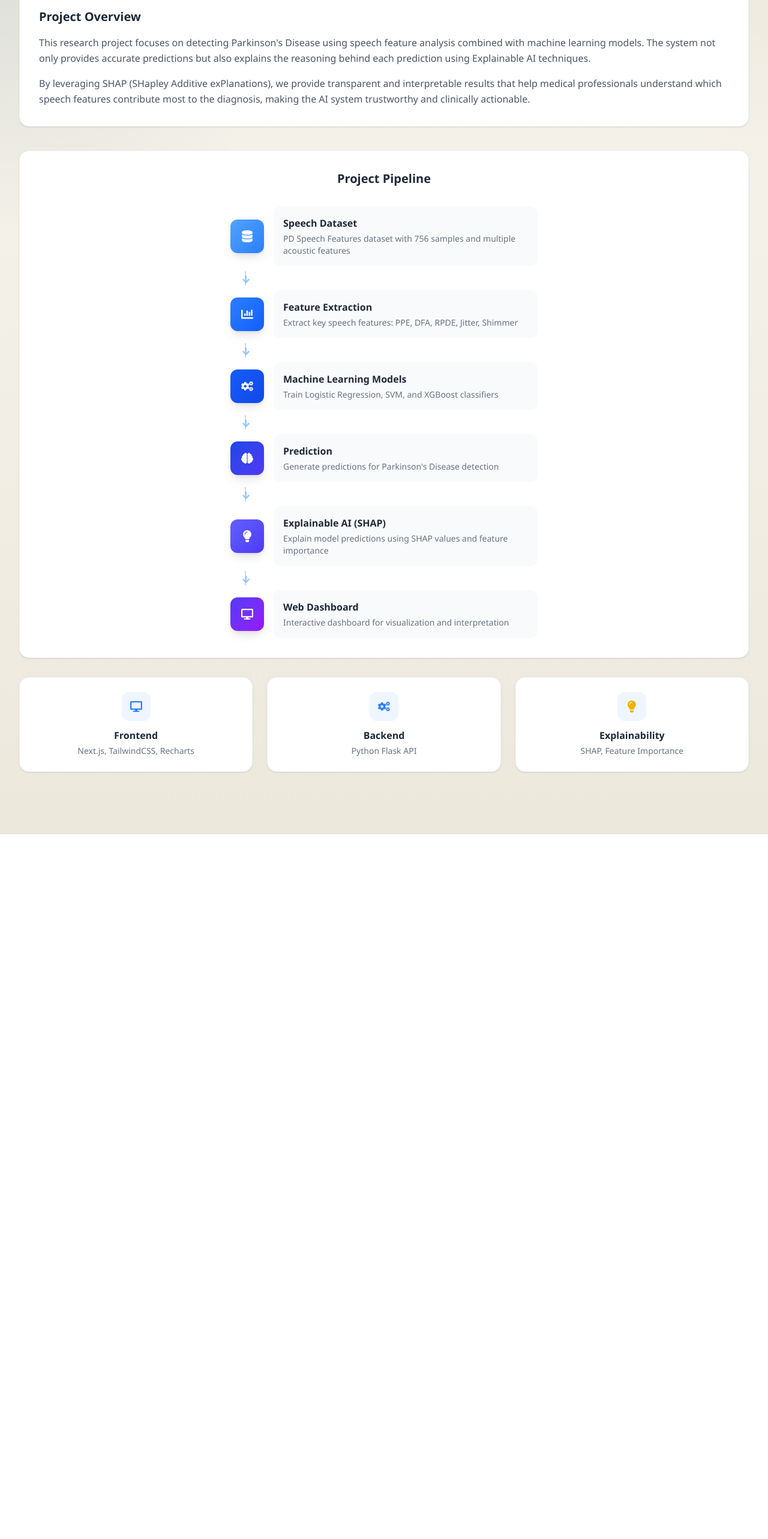
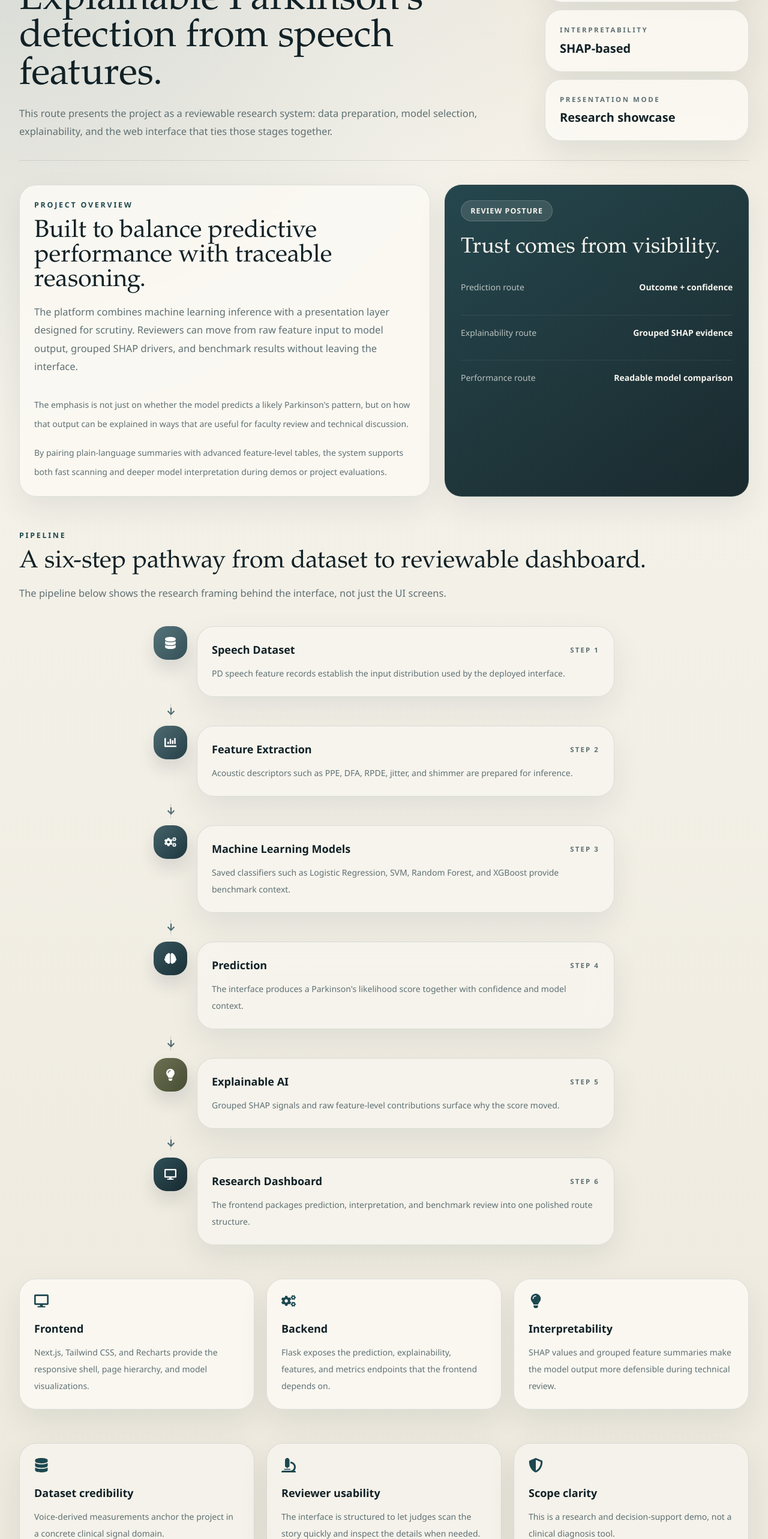
Before and after one commit to Saikushal185/SDP-Website, a Next.js app in the folder frontend/: page /about in a window 1280 px wide. Shown: the part 234-2800 px from the top of the page at 60% size. Before the commit the page ends 1625 px from the top, so only its background shows below. Built offline with nearby package versions, Linux system fonts and the light colour scheme.

Commit message:
Rework methodology page presentation

```diff
--- a/frontend/src/app/about/page.tsx
+++ b/frontend/src/app/about/page.tsx
@@ -1,141 +1,240 @@
 "use client";
+
 import {
-  FaDatabase,
-  FaCogs,
+  FaArrowDown,
   FaBrain,
   FaChartBar,
+  FaCogs,
+  FaDatabase,
+  FaDesktop,
   FaLightbulb,
-  FaDesktop,
-  FaArrowDown,
+  FaMicroscope,
+  FaShieldAlt,
 } from "react-icons/fa";
+import {
+  PageIntro,
+  Panel,
+  SectionHeading,
+  SiteContainer,
+  StatusPill,
+} from "@/components/site/ui";
 
 const pipelineSteps = [
   {
     icon: FaDatabase,
     title: "Speech Dataset",
-    description: "PD Speech Features dataset with 756 samples and multiple acoustic features",
-    color: "from-blue-400 to-blue-500",
+    description:
+      "PD speech feature records establish the input distribution used by the deployed interface.",
+    color: "from-[#55737a] to-[#365258]",
   },
   {
     icon: FaChartBar,
     title: "Feature Extraction",
-    description: "Extract key speech features: PPE, DFA, RPDE, Jitter, Shimmer",
-    color: "from-blue-500 to-blue-600",
+    description:
+      "Acoustic descriptors such as PPE, DFA, RPDE, jitter, and shimmer are prepared for inference.",
+    color: "from-[#4f6b72] to-[#274149]",
   },
   {
     icon: FaCogs,
     title: "Machine Learning Models",
-    description: "Train Logistic Regression, SVM, and XGBoost classifiers",
-    color: "from-blue-600 to-blue-700",
+    description:
+      "Saved classifiers such as Logistic Regression, SVM, Random Forest, and XGBoost provide benchmark context.",
+    color: "from-[#45636a] to-[#1f3840]",
   },
   {
     icon: FaBrain,
     title: "Prediction",
-    description: "Generate predictions for Parkinson's Disease detection",
-    color: "from-blue-700 to-indigo-600",
+    description:
+      "The interface produces a Parkinson's likelihood score together with confidence and model context.",
+    color: "from-[#38555d] to-[#1a3138]",
   },
   {
     icon: FaLightbulb,
-    title: "Explainable AI (SHAP)",
-    description: "Explain model predictions using SHAP values and feature importance",
-    color: "from-indigo-500 to-indigo-600",
+    title: "Explainable AI",
+    description:
+      "Grouped SHAP signals and raw feature-level contributions surface why the score moved.",
+    color: "from-[#6d7053] to-[#484f34]",
   },
   {
     icon: FaDesktop,
-    title: "Web Dashboard",
-    description: "Interactive dashboard for visualization and interpretation",
-    color: "from-indigo-600 to-purple-600",
+    title: "Research Dashboard",
+    description:
+      "The frontend packages prediction, interpretation, and benchmark review into one polished route structure.",
+    color: "from-[#2f5058] to-[#182a31]",
   },
 ];
 
 export default function AboutPage() {
   return (
-    <div className="max-w-7xl mx-auto px-4 sm:px-6 lg:px-8 py-10">
-      <div className="mb-8">
-        <h1 className="text-3xl font-bold text-gray-900">About the Project</h1>
-        <p className="text-gray-500 mt-1">
-          Explainable AI for Parkinson&apos;s Disease Detection using Speech Features
+    <div className="pb-20">
+      <PageIntro
+        eyebrow="Methodology"
+        title="Explainable Parkinson&apos;s detection from speech features."
+        description="This route presents the project as a reviewable research system: data preparation, model selection, explainability, and the web interface that ties those stages together."
+        meta={[
+          { label: "Primary modality", value: "Speech features" },
+          { label: "Interpretability", value: "SHAP-based" },
+          { label: "Presentation mode", value: "Research showcase" },
+        ]}
+      />
+
+      <SiteContainer className="space-y-14 pt-10">
+        <section className="grid gap-6 lg:grid-cols-[1.15fr_0.85fr]">
+          <Panel>
+            <SectionHeading
+              eyebrow="Project overview"
+              title="Built to balance predictive performance with traceable reasoning."
+              description="The platform combines machine learning inference with a presentation layer designed for scrutiny. Reviewers can move from raw feature input to model output, grouped SHAP drivers, and benchmark results without leaving the interface."
+            />
+            <div className="mt-8 space-y-4 text-sm leading-8 text-[var(--text-muted)]">
+              <p>
+                The emphasis is not just on whether the model predicts a likely
+                Parkinson&apos;s pattern, but on how that output can be explained
+                in ways that are useful for faculty review and technical
+                discussion.
+              </p>
+              <p>
+                By pairing plain-language summaries with advanced feature-level
+                tables, the system supports both fast scanning and deeper model
+                interpretation during demos or project evaluations.
               </p>
             </div>
+          </Panel>
 
-      {/* Project Description */}
-      <div className="bg-white rounded-2xl p-8 shadow-sm border border-blue-50 mb-10">
-        <h2 className="text-xl font-bold text-gray-800 mb-4">
-          Project Overview
+          <Panel tone="strong">
+            <StatusPill tone="accent">Review posture</StatusPill>
+            <h2 className="mt-6 font-display text-4xl text-[#f8f5ef]">
+              Trust comes from visibility.
             </h2>
-        <p className="text-gray-600 leading-relaxed mb-4">
-          This research project focuses on detecting Parkinson&apos;s Disease
-          using speech feature analysis combined with machine learning models.
-          The system not only provides accurate predictions but also explains
-          the reasoning behind each prediction using Explainable AI techniques.
-        </p>
-        <p className="text-gray-600 leading-relaxed">
-          By leveraging SHAP (SHapley Additive exPlanations), we provide
-          transparent and interpretable results that help medical professionals
-          understand which speech features contribute most to the diagnosis,
-          making the AI system trustworthy and clinically actionable.
-        </p>
+            <div className="mt-8 space-y-4 text-sm leading-7 text-[rgba(248,245,239,0.72)]">
+              <div className="data-row !border-[rgba(248,245,239,0.08)]">
+                <span>Prediction route</span>
+                <span className="font-semibold text-[#f8f5ef]">
+                  Outcome + confidence
+                </span>
               </div>
+              <div className="data-row !border-[rgba(248,245,239,0.08)]">
+                <span>Explainability route</span>
+                <span className="font-semibold text-[#f8f5ef]">
+                  Grouped SHAP evidence
+                </span>
+              </div>
+              <div className="data-row !border-[rgba(248,245,239,0.08)]">
+                <span>Performance route</span>
+                <span className="font-semibold text-[#f8f5ef]">
+                  Readable model comparison
+                </span>
+              </div>
+            </div>
+          </Panel>
+        </section>
 
-      {/* Pipeline Diagram */}
-      <div className="bg-white rounded-2xl p-8 shadow-sm border border-blue-50">
-        <h2 className="text-xl font-bold text-gray-800 mb-8 text-center">
-          Project Pipeline
-        </h2>
-        <div className="max-w-lg mx-auto">
+        <section>
+          <SectionHeading
+            eyebrow="Pipeline"
+            title="A six-step pathway from dataset to reviewable dashboard."
+            description="The pipeline below shows the research framing behind the interface, not just the UI screens."
+          />
+          <div className="mx-auto mt-10 max-w-3xl">
             {pipelineSteps.map((step, index) => (
               <div key={step.title}>
-              {/* Step */}
-              <div className="flex items-center gap-4">
+                <div className="flex items-start gap-4">
                   <div
-                  className={`w-14 h-14 bg-gradient-to-br ${step.color} rounded-xl flex items-center justify-center flex-shrink-0 shadow-lg`}
+                    className={`flex h-14 w-14 flex-shrink-0 items-center justify-center rounded-[22px] bg-gradient-to-br ${step.color} shadow-[0_16px_28px_rgba(17,33,38,0.12)]`}
                   >
-                  <step.icon className="text-white text-xl" />
+                    <step.icon className="text-xl text-white" />
                   </div>
-                <div className="flex-1 bg-gray-50 rounded-xl p-4">
-                  <h3 className="font-semibold text-gray-800">{step.title}</h3>
-                  <p className="text-sm text-gray-500 mt-1">
+                  <div className="site-panel-muted flex-1">
+                    <div className="flex items-center justify-between gap-4">
+                      <h3 className="text-lg font-semibold text-[var(--text-strong)]">
+                        {step.title}
+                      </h3>
+                      <span className="text-[0.72rem] font-semibold uppercase tracking-[0.18em] text-[var(--text-muted)]">
+                        Step {index + 1}
+                      </span>
+                    </div>
+                    <p className="mt-3 text-sm leading-7 text-[var(--text-muted)]">
                       {step.description}
                     </p>
                   </div>
                 </div>
-
-              {/* Arrow connector */}
                 {index < pipelineSteps.length - 1 && (
-                <div className="flex items-center justify-start ml-6 my-2">
-                  <div className="w-0.5 h-6 bg-blue-200" />
-                  <FaArrowDown className="text-blue-300 text-sm -ml-[7px] mt-1" />
+                  <div className="ml-7 flex items-center py-3">
+                    <div className="h-6 w-px bg-[var(--border-strong)]" />
+                    <FaArrowDown className="-ml-[7px] text-sm text-[var(--accent)]" />
                   </div>
                 )}
               </div>
             ))}
           </div>
-      </div>
+        </section>
 
-      {/* Tech Stack */}
-      <div className="grid md:grid-cols-3 gap-6 mt-8">
-        <div className="bg-white rounded-2xl p-6 shadow-sm border border-blue-50 text-center">
-          <div className="w-12 h-12 bg-blue-50 rounded-xl flex items-center justify-center mx-auto mb-3">
-            <FaDesktop className="text-blue-500 text-xl" />
-          </div>
-          <h3 className="font-semibold text-gray-800 mb-1">Frontend</h3>
-          <p className="text-sm text-gray-500">Next.js, TailwindCSS, Recharts</p>
-        </div>
-        <div className="bg-white rounded-2xl p-6 shadow-sm border border-blue-50 text-center">
-          <div className="w-12 h-12 bg-blue-50 rounded-xl flex items-center justify-center mx-auto mb-3">
-            <FaCogs className="text-blue-500 text-xl" />
-          </div>
-          <h3 className="font-semibold text-gray-800 mb-1">Backend</h3>
-          <p className="text-sm text-gray-500">Python Flask API</p>
-        </div>
-        <div className="bg-white rounded-2xl p-6 shadow-sm border border-blue-50 text-center">
-          <div className="w-12 h-12 bg-blue-50 rounded-xl flex items-center justify-center mx-auto mb-3">
-            <FaLightbulb className="text-yellow-500 text-xl" />
-          </div>
-          <h3 className="font-semibold text-gray-800 mb-1">Explainability</h3>
-          <p className="text-sm text-gray-500">SHAP, Feature Importance</p>
-        </div>
-      </div>
+        <section className="grid gap-5 md:grid-cols-3">
+          <Panel>
+            <FaDesktop className="text-2xl text-[var(--accent-strong)]" />
+            <h3 className="mt-5 text-lg font-semibold text-[var(--text-strong)]">
+              Frontend
+            </h3>
+            <p className="mt-3 text-sm leading-7 text-[var(--text-muted)]">
+              Next.js, Tailwind CSS, and Recharts provide the responsive shell,
+              page hierarchy, and model visualizations.
+            </p>
+          </Panel>
+          <Panel>
+            <FaCogs className="text-2xl text-[var(--accent-strong)]" />
+            <h3 className="mt-5 text-lg font-semibold text-[var(--text-strong)]">
+              Backend
+            </h3>
+            <p className="mt-3 text-sm leading-7 text-[var(--text-muted)]">
+              Flask exposes the prediction, explainability, features, and metrics
+              endpoints that the frontend depends on.
+            </p>
+          </Panel>
+          <Panel>
+            <FaLightbulb className="text-2xl text-[var(--accent-strong)]" />
+            <h3 className="mt-5 text-lg font-semibold text-[var(--text-strong)]">
+              Interpretability
+            </h3>
+            <p className="mt-3 text-sm leading-7 text-[var(--text-muted)]">
+              SHAP values and grouped feature summaries make the model output more
+              defensible during technical review.
+            </p>
+          </Panel>
+        </section>
+
+        <section className="grid gap-5 md:grid-cols-3">
+          <Panel tone="muted">
+            <FaDatabase className="text-2xl text-[var(--accent-strong)]" />
+            <h3 className="mt-5 text-lg font-semibold text-[var(--text-strong)]">
+              Dataset credibility
+            </h3>
+            <p className="mt-3 text-sm leading-7 text-[var(--text-muted)]">
+              Voice-derived measurements anchor the project in a concrete clinical
+              signal domain.
+            </p>
+          </Panel>
+          <Panel tone="muted">
+            <FaMicroscope className="text-2xl text-[var(--accent-strong)]" />
+            <h3 className="mt-5 text-lg font-semibold text-[var(--text-strong)]">
+              Reviewer usability
+            </h3>
+            <p className="mt-3 text-sm leading-7 text-[var(--text-muted)]">
+              The interface is structured to let judges scan the story quickly and
+              inspect the details when needed.
+            </p>
+          </Panel>
+          <Panel tone="muted">
+            <FaShieldAlt className="text-2xl text-[var(--accent-strong)]" />
+            <h3 className="mt-5 text-lg font-semibold text-[var(--text-strong)]">
+              Scope clarity
+            </h3>
+            <p className="mt-3 text-sm leading-7 text-[var(--text-muted)]">
+              This is a research and decision-support demo, not a clinical
+              diagnosis tool.
+            </p>
+          </Panel>
+        </section>
+      </SiteContainer>
     </div>
   );
 }
```
Lines whose indentation alone changed are shown as unchanged.
